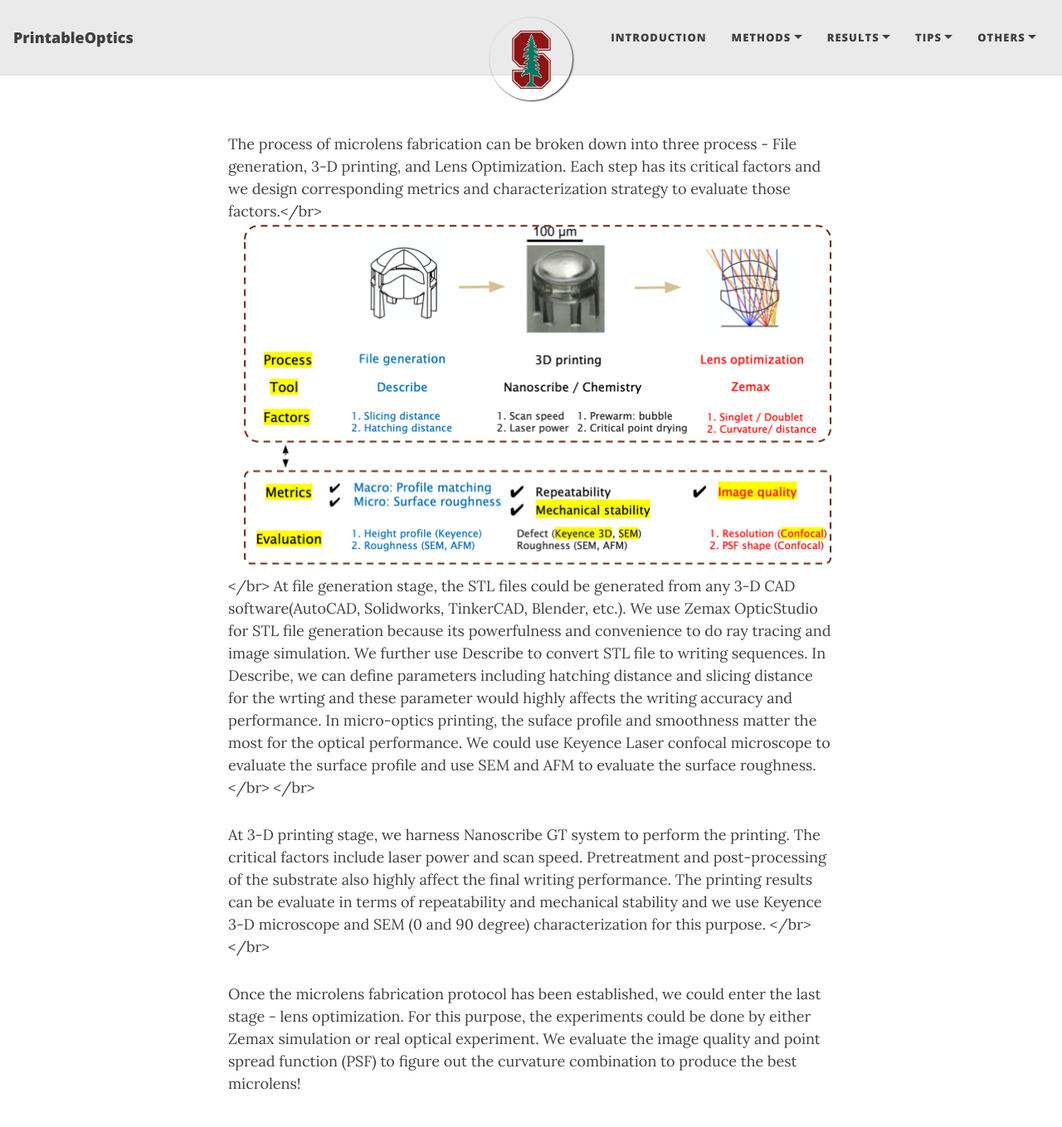
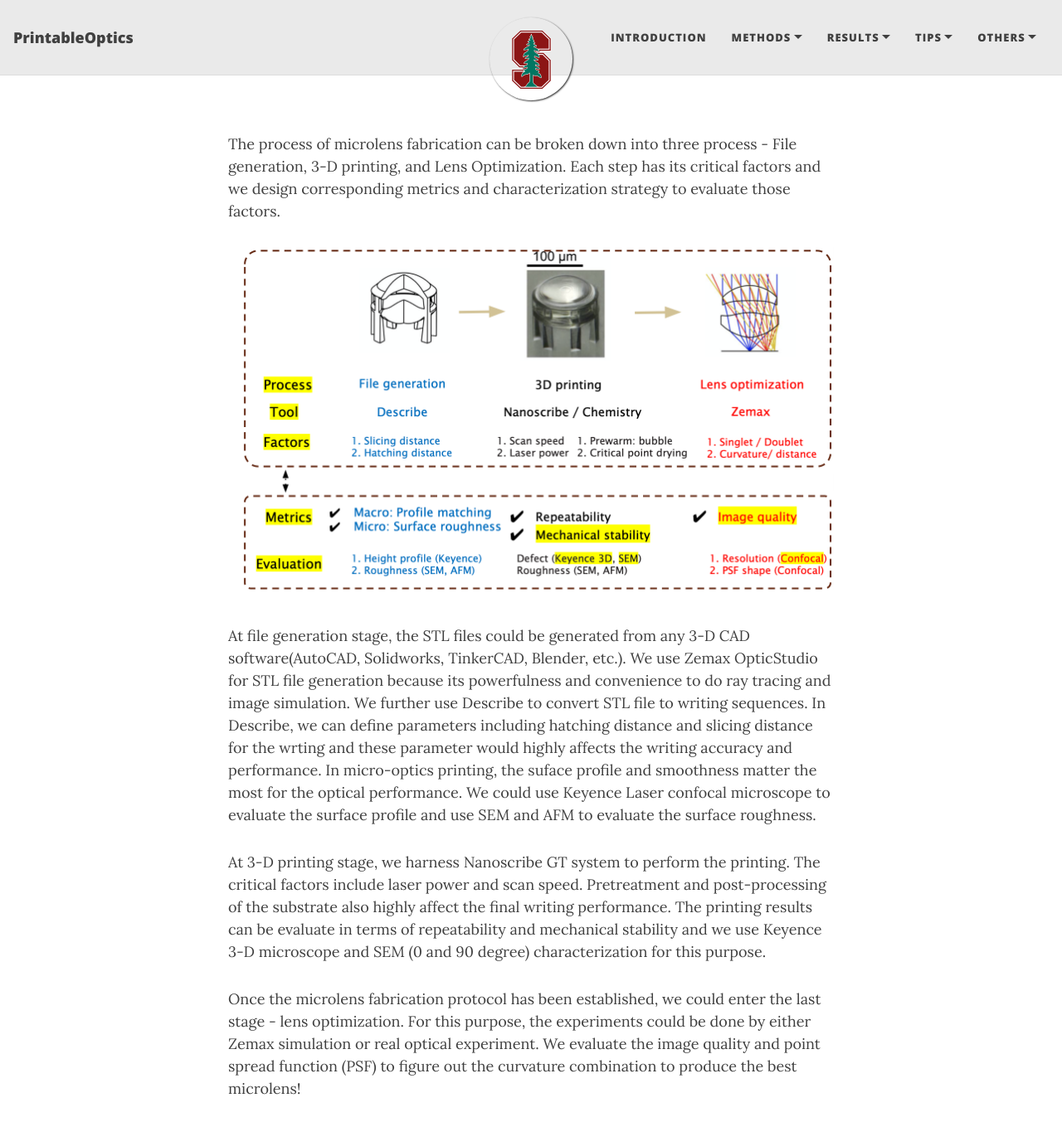
Before and after one commit to tingtsai/PrintableOptics, a Jekyll site: the page built from md/Metrics.md, in a window 1280 px wide and 1400 px high. Shown: the top 1359 px of the window at 83% size. Built offline with Jekyll 4.4.1, drawn with Linux system fonts in a browser that asks for light colours; nearby versions of some CDN libraries; our own code applies the rules of GitHub Pages for plain Markdown files.

Commit message:
Update Metrics.md

```diff
--- a/md/Metrics.md
+++ b/md/Metrics.md
@@ -1,9 +1,11 @@
-The process of microlens fabrication can be broken down into three process - File generation, 3-D printing, and Lens Optimization. Each step has its critical factors and we design corresponding metrics and characterization strategy to evaluate those factors.</br>
-![Metrics](/assets/img/Metrics.png)</br>
-At file generation stage, the STL files could be generated from any 3-D CAD software(AutoCAD, Solidworks, TinkerCAD, Blender, etc.). We use Zemax OpticStudio for STL file generation because its powerfulness and convenience to do ray tracing and image simulation. We further use Describe to convert STL file to writing sequences. In Describe, we can define parameters including hatching distance and slicing distance for the wrting and these parameter would highly affects the writing accuracy and performance. In micro-optics printing, the suface profile and smoothness matter the most for the optical performance. We could use Keyence Laser confocal microscope to evaluate the surface profile and use SEM and AFM to evaluate the surface roughness. </br>
-</br>
+The process of microlens fabrication can be broken down into three process - File generation, 3-D printing, and Lens Optimization. Each step has its critical factors and we design corresponding metrics and characterization strategy to evaluate those factors.
 
-At 3-D printing stage, we harness Nanoscribe GT system to perform the printing. The critical factors include laser power and scan speed. Pretreatment and post-processing of the substrate also highly affect the final writing performance. The printing results can be evaluate in terms of repeatability and mechanical stability and we use Keyence 3-D microscope and SEM (0 and 90 degree) characterization for this purpose. </br>
-</br>
+![Metrics](/assets/img/Metrics.png)
+
+At file generation stage, the STL files could be generated from any 3-D CAD software(AutoCAD, Solidworks, TinkerCAD, Blender, etc.). We use Zemax OpticStudio for STL file generation because its powerfulness and convenience to do ray tracing and image simulation. We further use Describe to convert STL file to writing sequences. In Describe, we can define parameters including hatching distance and slicing distance for the wrting and these parameter would highly affects the writing accuracy and performance. In micro-optics printing, the suface profile and smoothness matter the most for the optical performance. We could use Keyence Laser confocal microscope to evaluate the surface profile and use SEM and AFM to evaluate the surface roughness.
+
+
+At 3-D printing stage, we harness Nanoscribe GT system to perform the printing. The critical factors include laser power and scan speed. Pretreatment and post-processing of the substrate also highly affect the final writing performance. The printing results can be evaluate in terms of repeatability and mechanical stability and we use Keyence 3-D microscope and SEM (0 and 90 degree) characterization for this purpose.
+
 
 Once the microlens fabrication protocol has been established, we could enter the last stage - lens optimization. For this purpose, the experiments could be done by either Zemax simulation or real optical experiment. We evaluate the image quality and point spread function (PSF) to figure out the curvature combination to produce the best microlens!
```
